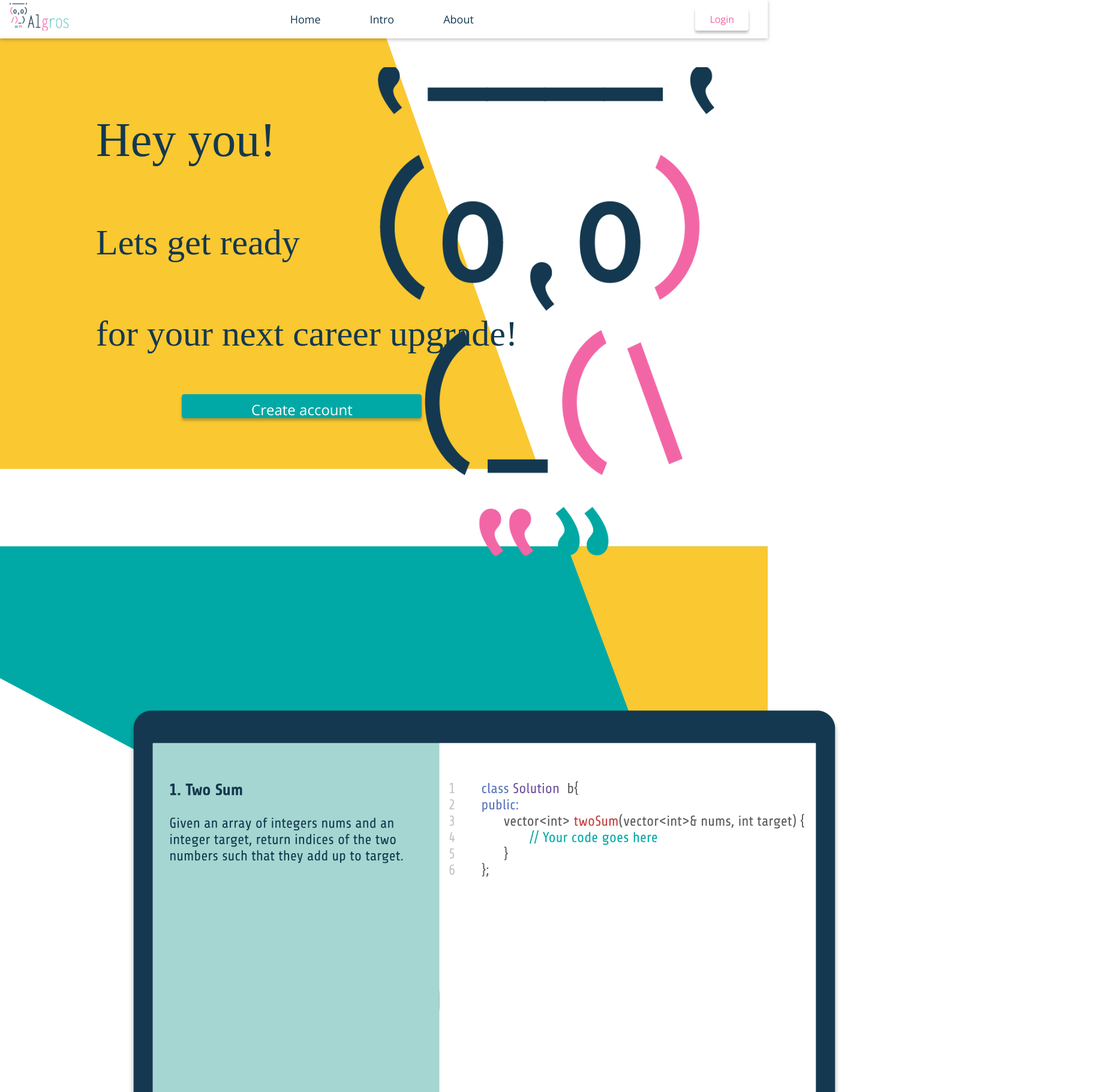
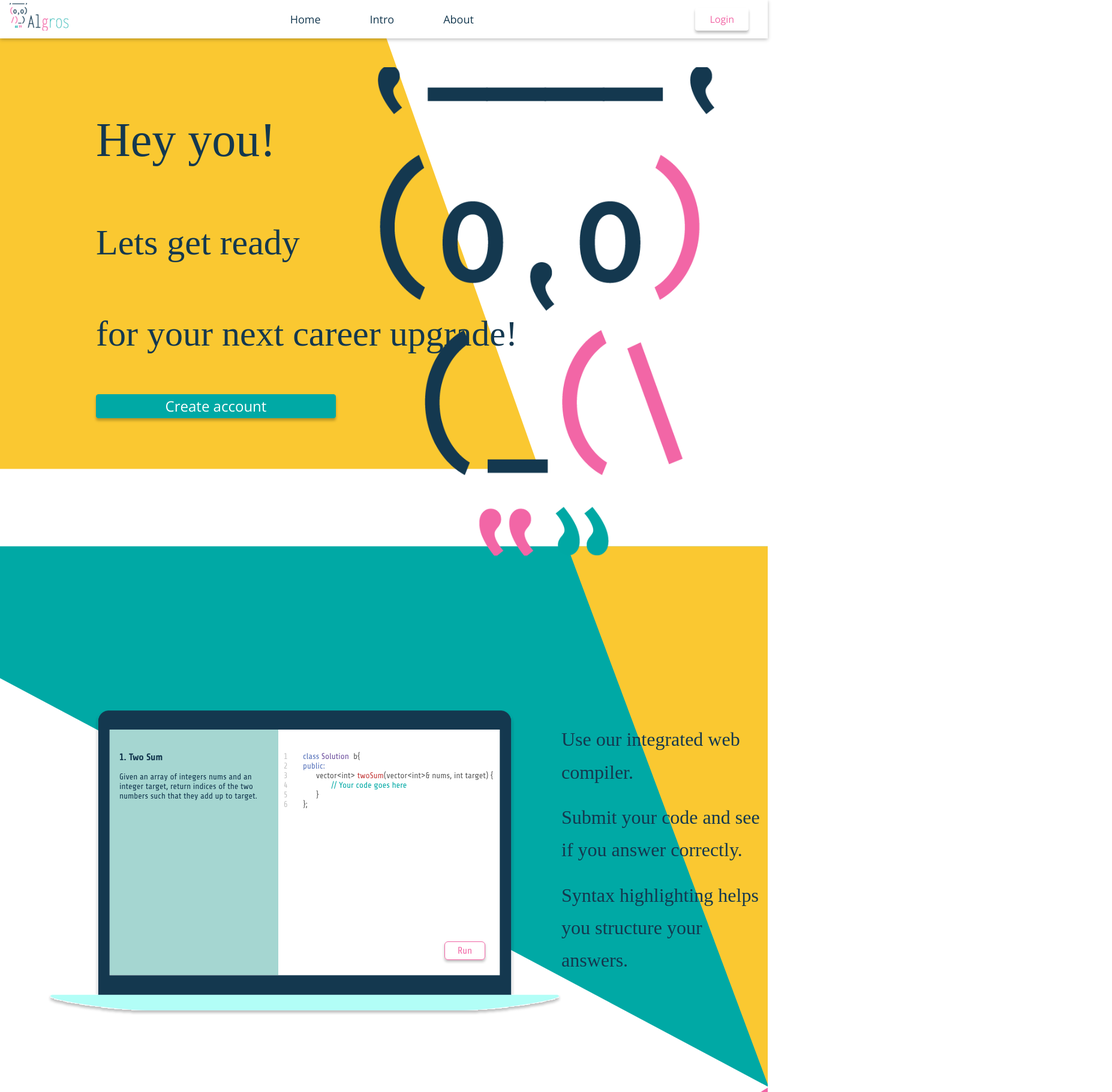
Before and after one commit to lefonde/Algros, a React (Create React App) app: page / in a window 1280 px wide. Shown: the top 1820 px of the page at 60% size, 1854 px wide, since content can reach past the window. Built offline with nearby package versions, Linux system fonts and the light colour scheme.

Commit message:
removed logs and added templates to questions

```diff
--- a/src/courses/pages/Courses.js
+++ b/src/courses/pages/Courses.js
@@ -93,6 +93,10 @@ const Courses = () => {
   }, [sendRequest, loadedAllCourses]);
 
   useEffect(() => {
+    if(loadedUserCourses.length === 0) {
+      setUpdatedAllCourses(loadedAllCourses);
+      return;
+    }
     Object.values(loadedAllCourses).map((currentCourse, idx1) => {
       Object.values(loadedUserCourses).map((userCourse, idx2) => {
         if (currentCourse.courseId !== userCourse.courseId)
--- a/src/home/page/Home.css
+++ b/src/home/page/Home.css
@@ -22,38 +22,7 @@
   font-weight: normal;
   line-height: 169.69%;
   text-align: left;
-  color: #14384F;
-}
-
-.home__modal-content {
-  padding: 0;
-}
-
-.home__modal-actions {
-  text-align: right;
-}
-
-.home__actions button,
-.home__actions a {
-  margin: 0.5rem;
-}
-
-.map-container {
-  height: 15rem;
-  width: 100%;
-}
-
-.patterns-content {
-  position: absolute;
-  z-index: -999;
-  top: 0;
-  left: 0;
-  height: 100%;
-  width: 100%;
-}
-
-.patterns-container {
-  position: relative;
+  color: #14384f;
 }
 
 @media (min-width: 768px) {
@@ -61,12 +30,28 @@
     height: 20rem;
   }
 }
-
+/*
 .home-computer {
   position: absolute;
   top: 148vh;
   left: 10vh;
+} */
+
+.intro {
+  position: absolute;
+  display: flex;
+  flex-direction: row;
+  justify-content: space-between;
+  top: 148vh;
+  left: 10vh;
+  overflow:visible;
 }
+
+/* .intro-text {
+  position: absolute;
+  top: 154vh;
+  right: 25vh;
+} */
 
 .owl-icon {
   position: absolute;
@@ -81,11 +66,11 @@
 }
 
 .welcome-text h1 {
-  font-size:80px;
+  font-size: 80px;
 }
 
 .welcome-text h2 {
-  font-size:60px;
+  font-size: 60px;
 }
 
 .goodbye-text {
@@ -94,18 +79,38 @@
   align-content: center;
 }
 
+/*
+.about-buttom {
+  position: absolute;
+  display: flex;
+  flex-direction: row;
+  justify-content:space-evenly;
+  top: 368vh;
+  overflow:visible;
+}
+
+.about-buttom h2 {
+  font-size: 60px;
+} */
+
+.about-buttom img {
+  width: 200%;
+}
+
 .with-friends-text {
-  position: absolute;
+  position: relative;
   top: 368vh;
-  right: 5vh;
+  left: 88vh;
+  background-color: turquoise;
+
 }
 
 .with-friends-text h2 {
-  font-size:50px;
+  font-size: 50px;
 }
 
 .goodbye-text h2 {
-  font-size:60px;
+  font-size: 60px;
 }
 
 .friends {
@@ -118,9 +123,12 @@
   width: 50vh;
   height: 5vh;
   font-size: x-large;
+  display: flex;
+  justify-content: center;
+  align-items: center;
 }
 
-.home-anchor{
+.home-anchor {
   position: absolute;
   top: 0vh;
 }
--- a/src/home/page/Home.js
+++ b/src/home/page/Home.js
@@ -22,26 +22,41 @@ const Home = () => {
           <h1>Hey you!</h1>
           <h2>Lets get ready</h2>
           <h2>for your next career upgrade!</h2>
-          <Button className="create-account" to="/auth">Create account</Button>
+          <Button className="create-account" to="/auth">
+            Create account
+          </Button>
         </div>
         <div className="owl-icon">
           <img src={Owl_SVG} alt="Iconic owl" width="170%" height="170%" />
         </div>
-        <div className="home-computer">
-          <img src={Computer_SVG} alt="Computer" width="170%" height="170%" />
+        <div className="intro">
+          <div className="home-computer">
+            {/* <img src={Computer_SVG} alt="Computer" width="170%" height="170%" /> */}
+            <img src={Computer_SVG} alt="Computer" />
+          </div>
+          <div className="intro-text">
+            <h1>Use our integrated web compiler.</h1>
+            <h1>Submit your code and see if you answer correctly.</h1>
+            <h1>Syntax highlighting helps you structure your answers.</h1>
+          </div>
         </div>
+
         <div className="goodbye-text">
           <h2>Made by: Alex Lefonde and Mor Shaul</h2>
         </div>
-        <div className="with-friends-text">
-          <h2>With a little help from our friends..</h2>
+        <div className="about-buttom">
+          <div className="friends">
+            {/* <img src={Friends} alt="With friends" width="200%" height="200%" /> */}
+            <img src={Friends} alt="With friends" />
+
+          </div>
+          <div className="with-friends-text">
+            <h2>With a little help from our friends..</h2>
+          </div>
         </div>
-        <div className="friends">
-          <img src={Friends} alt="With friends" width="200%" height="200%" />
-        </div>
-        <div className="home-anchor" id= "homeAnchorTag"/>
-        <div className="intro-anchor" id= "introAnchorTag"/>
-        <div className="about-anchor" id= "aboutAnchorTag"/>
+        <div className="home-anchor" id="homeAnchorTag" />
+        <div className="intro-anchor" id="introAnchorTag" />
+        <div className="about-anchor" id="aboutAnchorTag" />
       </li>
     </div>
   );
--- a/src/problem/components/Answer.js
+++ b/src/problem/components/Answer.js
@@ -18,17 +18,37 @@ const Answer = (props) => {
   const { isLoading, error, sendRequest, clearError } = useHttpClient();
   const [loadedSubmissionResult, setLoadedSubmissionResult] = useState(" ");
   const [loadedQuestionIndex, setloadedQuestionIndex] = useState(0);
-  const [languageTemplate, setLanguageTemplate] = useState("");
   const [selectedLanguage, setSelectedLanguage] = useState("java");
 
   const javaTemplate =
-    "public class Solution {\n" +
-    "   public static void main(String[] args) {\n" +
-    "      System.out.println(-321);\n" +
-    "   } \n" +
+    "import java.util.Scanner; \n" +
+    "\n" +
+    "public class Solution { \n" +
+    "	public static void main(String[] args) {\n" +
+    "		Scanner myObj = new Scanner(System.in); \n" +
+    "		<-DATATYPE-> x = // choose of the following based on <-DATATYPE->:\n" +
+    "				 // myObj.nextInt(); \n" +
+    "				 // myObj.nextLine() \n" +
+    "				 // etc...\n" +
+    "				\n" +
+    "		System.out.println(function(x));\n" +
+    "	} \n" +
+    "	\n" +
+    "	public static <-DATATYPE-> function(<-DATATYPE-> x) {\n" +
+    "		// your solution goes here\n" +
+    "	}\n" +
     "}";
   const python3Template =
-    'using System;class Program{ static void Main() { int x = 10; int y = 25; int z = x + y; Console.Write("Sum of x + y = "+ z); }}';
+    "import fileinput\n" +
+    "\n" +
+    "class Solution:\n" +
+    "	for line in fileinput.input():\n" +
+    "		a = <DATATYPE>(line.rstrip())\n" +
+    "		\n" +
+    "	def function(x: <DATATYPE>) -> <DATATYPE>:\n" +
+    "		// your solution goes here\n" +
+    "		\n" +
+    "	print(function(a))";
 
   const languageOptions = [
     { id: "java", value: "java", label: "java" },
@@ -55,11 +75,6 @@ const Answer = (props) => {
 
   const submitQuestion = async () => {
     try {
-      console.log("answer string to send=");
-      console.log(
-        document.getElementById("answer").value.replace(/(\r\n|\n|\r)/gm, "")
-      );
-
       const userId = JSON.parse(
         localStorage.getItem("userData")
       ).userId.toString();
--- a/src/problem/components/Question.js
+++ b/src/problem/components/Question.js
@@ -126,8 +126,6 @@ const Question = (props) => {
         );
       });
       setLoadedMessages(messages);
-      console.log("messages:");
-      console.log(messages);
     }
   }, [props]);
 
--- a/src/problem/pages/Problem.js
+++ b/src/problem/pages/Problem.js
@@ -38,8 +38,6 @@ const Problem = () => {
       );
       setforumMessages(forumMessagesResponse.messages);
       setLoadedMessages(true);
-      console.log("forum messages index=");
-      console.log(index);
     } catch (err) {}
   };
 
@@ -65,8 +63,7 @@ const Problem = () => {
           }),
           {}
         );
-        console.log("questionsResponse");
-        console.log(questionsResponse);
+
         setloadedQuestions(questionsResponse.questions);
         questionIndex = questionsResponse.firstQuestionIndex;
 
@@ -75,6 +72,7 @@ const Problem = () => {
     };
 
     fetchQuestions();
+
   }, [sendRequest]);
 
   // loading all forum messages for the specific question
```
Also changed, not shown: src/courses/pages/Courses.css (+0 -8 lines).
